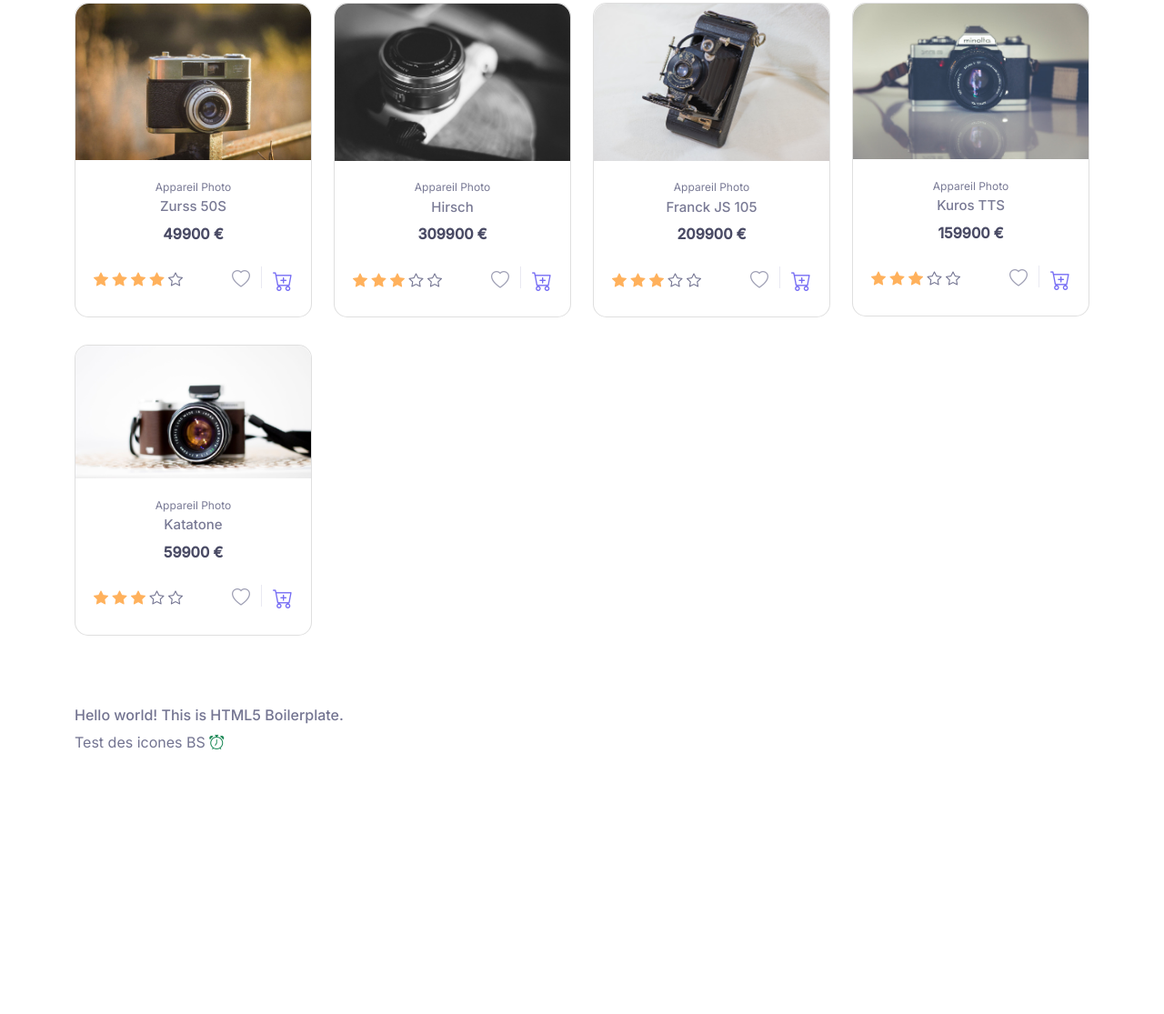
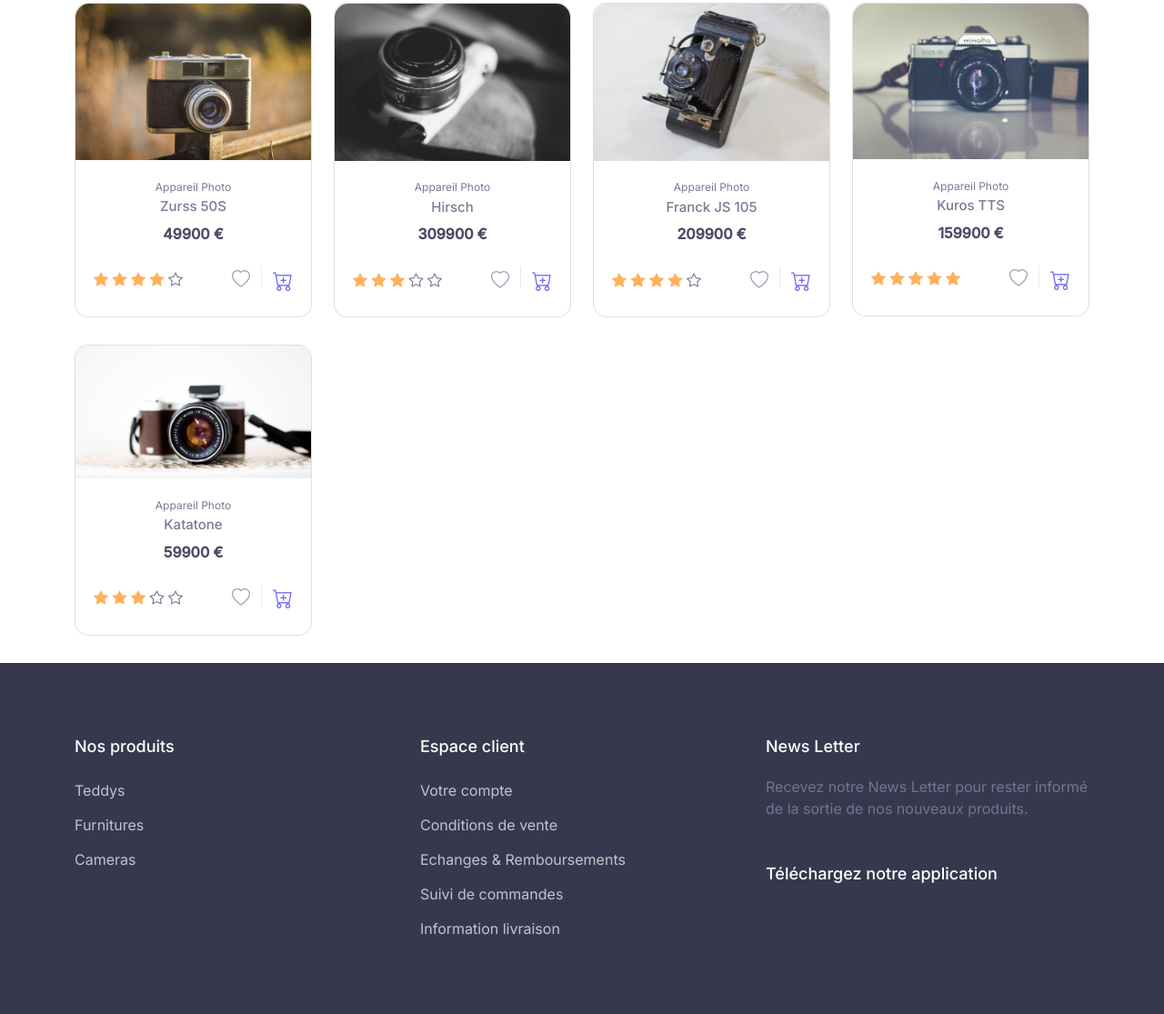
Before and after one commit to jeanmarcj/JeanMarcJuif_5_09022021, a website built with Parcel: page index.html in a window 1280 px wide. Shown: the part 221-1336 px from the top of the page at 91% size. Before the commit the page ends 1065 px from the top, so only its background shows below. Built offline with nearby package versions, Linux system fonts and the light colour scheme.

Commit message:
Feat. Footer layout for products list layout

```diff
--- a/css/index.css
+++ b/css/index.css
@@ -47,6 +47,10 @@
         line-height: 1.3;
     }
 
+    h4 {
+        line-height: 1.35;
+    }
+
     /* Fonts Sizes */
     .fs-xs {
         font-size: .75rem !important;
@@ -71,6 +75,8 @@
         margin-top: -.25rem !important;
     }
 
+
+    /* Components */
     .card {
         min-height: .01px ;
     }
@@ -218,3 +224,57 @@
     font-size: 1.375rem;
     white-space: nowrap;
 }
+
+.widget-title {
+    margin-bottom: 1.25rem;
+    font-size: 1.125rem;
+}
+
+.widget-light .widget-title {
+    color: #FFF;
+}
+
+.widget ul,
+.widget ol {
+    margin: 0;
+    padding: 0;
+    list-style: none;
+}
+
+.widget ul>li,
+.widget ol>li {
+    display: block;
+    margin-bottom: .375rem;
+}
+
+.widget-link {
+    display: block;
+    position: relative;
+    padding: 0.25rem 0;
+    transition: color 0.25s ease-in-out;
+    color: #5a5b75;
+    font-weight: 500;
+    text-decoration: none;
+}
+
+.widget-light .widget-link {
+    color: rgba(255,255,255,0.7);
+    font-weight: normal;
+}
+
+.widget-light .widget-link:hover {
+    color: #fff;
+}
+
+footer > div.container > div > div:nth-child(3) > div {
+    max-width: 24rem;
+}
+
+@media only screen and (min-width: 768px) {
+    .pt-md-6 {
+        padding-top: 5rem !important;
+    }
+    .pb-md-3 {
+        padding-bottom: 1rem !important;
+    }
+}
--- a/index.html
+++ b/index.html
@@ -65,8 +65,9 @@
 
     <!-- Products list title -->
     <div class="container">
-      <h1 class="ori-primary mt-5 text-center">Nos appareils photo professionnels</h1>
+      <h1 class="ori-primary mt-5">Appareils photo professionnels</h1>
     </div>
+
     <!-- Products list block -->
     <div class="container mt-5">
       <div class="row">
@@ -165,7 +166,7 @@
                 <i class="bi bi-star-fill sr-start active"></i>
                 <i class="bi bi-star-fill sr-start active"></i>
                 <i class="bi bi-star-fill sr-start active"></i>
-                <i class="bi bi-star"></i>
+                <i class="bi bi-star-fill sr-start active"></i>
                 <i class="bi bi-star"></i>
               </div>
               <div class="d-flex align-item-center">
@@ -201,8 +202,8 @@
                 <i class="bi bi-star-fill sr-start active"></i>
                 <i class="bi bi-star-fill sr-start active"></i>
                 <i class="bi bi-star-fill sr-start active"></i>
-                <i class="bi bi-star"></i>
-                <i class="bi bi-star"></i>
+                <i class="bi bi-star-fill sr-start active"></i>
+                <i class="bi bi-star-fill sr-start active"></i>
               </div>
               <div class="d-flex align-item-center">
                 <a href="#" class="btn-wishlist">
@@ -258,10 +259,45 @@
        <!-- End products list block -->
 
     </div>
-    <div class="container">
-      <p class="h6 mt-5">Hello world! This is HTML5 Boilerplate.</p>
-      <p>Test des icones BS <i class="bi-alarm text-success"></i></p>
-    </div>
+
+    <!-- Footer bloc -->
+    <footer class="footer ori-bg-dark pt-5 pt-md-6">
+      <div class="container pt-3 pb-0 pt-md-0 pb-md-3">
+        <div class="row mb-4">
+          <div class="col-md-4">
+            <div class="widget widget-light pb-2 mb-4">
+              <h4 class="widget-title">Nos produits</h4>
+              <ul>
+                <li><a href="#" class="widget-link">Teddys</a></li>
+                <li><a href="#" class="widget-link">Furnitures</a></li>
+                <li><a href="#" class="widget-link">Cameras</a></li>
+              </ul>
+            </div>
+          </div>
+          <div class="col-md-4">
+            <div class="widget widget-light pb-2 mb-4">
+              <h4 class="widget-title">Espace client</h4>
+              <ul>
+                <li><a href="#" class="widget-link">Votre compte</a></li>
+                <li><a href="#" class="widget-link">Conditions de vente</a></li>
+                <li><a href="#" class="widget-link">Echanges & Remboursements</a></li>
+                <li><a href="#" class="widget-link">Suivi de commandes</a></li>
+                <li><a href="#" class="widget-link">Information livraison</a></li>
+              </ul>
+            </div>
+          </div>
+          <div class="col-md-4">
+            <div class="widget widget-light pb-2 mb-4">
+              <h4 class="widget-title">News Letter</h4>
+              <p>Recevez notre News Letter pour rester informé de la sortie de nos nouveaux produits.</p>
+            </div>
+            <div class="widget widget-light pb-2 mb-4">
+              <h4 class="widget-title">Téléchargez notre application</h4>
+            </div>
+          </div>
+        </div>
+      </div>
+    </footer>
 
   <!-- JavaScript Bootstrap Bundle with Popper -->
   <script src="https://cdn.jsdelivr.net/npm/bootstrap@5.0.1/dist/js/bootstrap.bundle.min.js" integrity="sha384-gtEjrD/SeCtmISkJkNUaaKMoLD0//ElJ19smozuHV6z3Iehds+3Ulb9Bn9Plx0x4" crossorigin="anonymous"></script>
```
